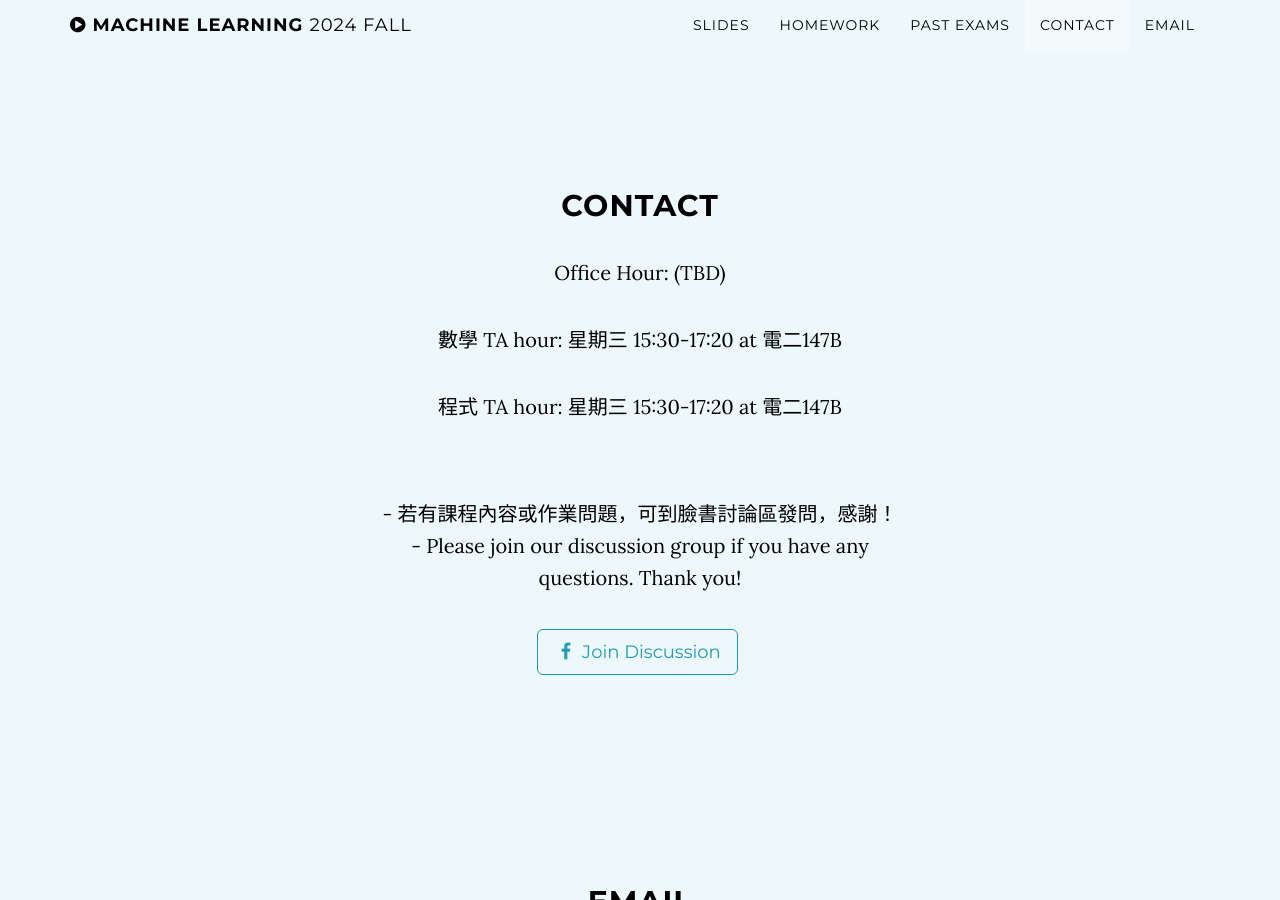
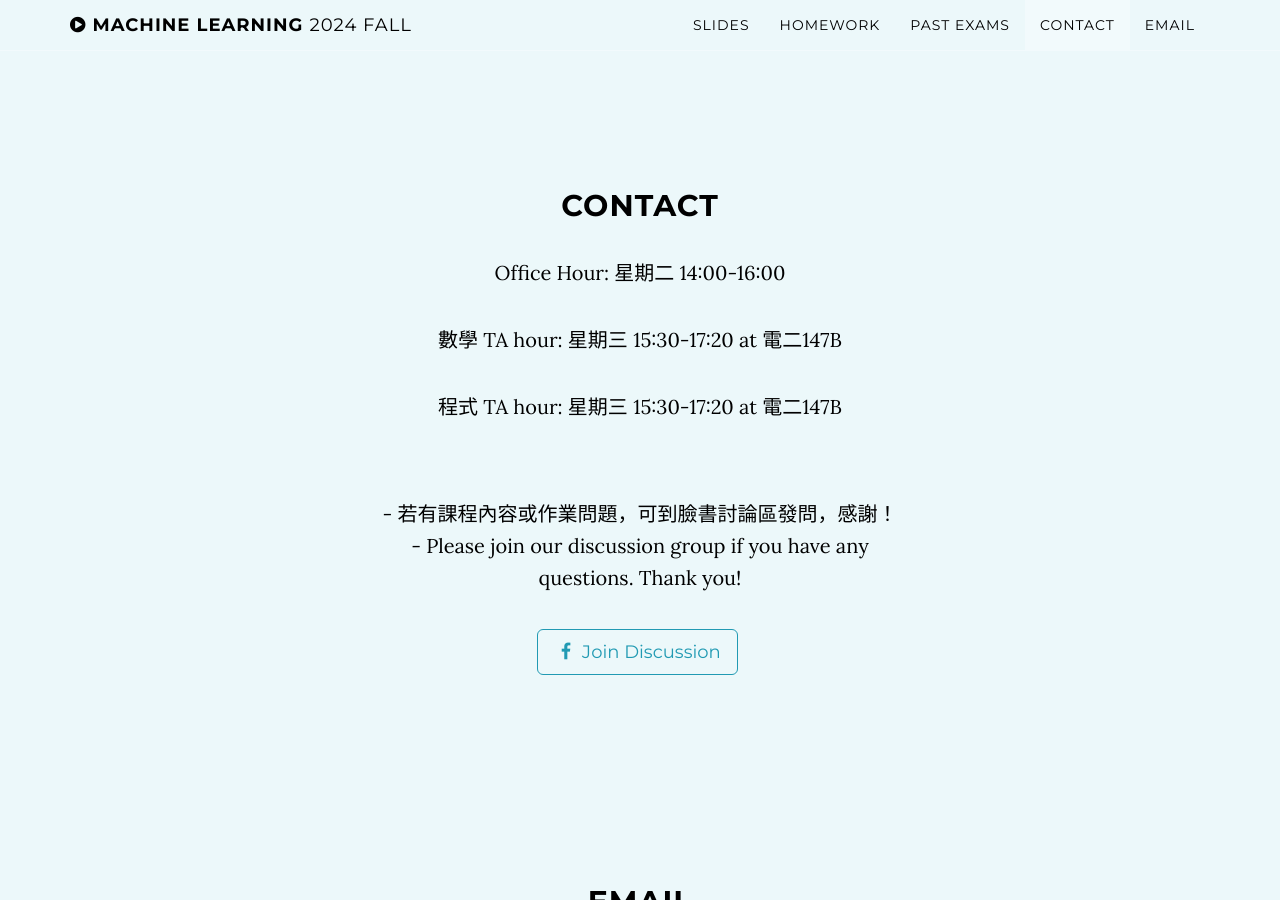
Before and after one commit to ntueemlta2024/ntueemlta2024.github.io, a Jekyll site: the page built from index.html, in a window 1280 px wide and 900 px high, scrolled down 4543 px. Built offline with Jekyll 4.4.1, drawn with Linux system fonts in a browser that asks for light colours.

Commit message:
add prof office hour

```diff
--- a/_config.yml
+++ b/_config.yml
@@ -26,7 +26,7 @@ TAs:
 
 TeacherEmail: peiyuanwu@ntu.edu.tw
 
-Officehour: (TBD)
+Officehour: 星期二 14:00-16:00
 mathTAhour: 星期三 15:30-17:20 at 電二147B
 programmingTAhour: 星期三 15:30-17:20 at 電二147B
 # Syllabus
```
